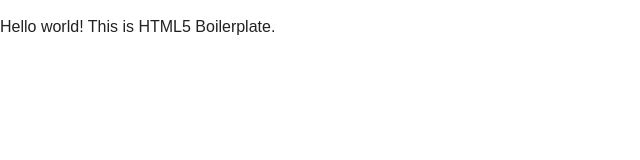
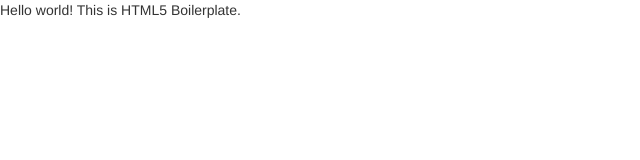
Before and after one commit to moradsimplon/Archiduchesse, a plain HTML site: page index.html in a window 1280 px wide. Shown: the whole page, without its empty margins (0-640 px from the left). Drawn offline with nearby package versions, Linux system fonts and the light colour scheme.

Commit message:
change name main.css in style.css

```diff
--- a/index.html
+++ b/index.html
@@ -9,9 +9,8 @@
 
         <link rel="apple-touch-icon" href="apple-touch-icon.png">
         <!-- Place favicon.ico in the root directory -->
-
-        <link rel="stylesheet" href="css/normalize.css">
-        <link rel="stylesheet" href="css/main.css">
+        <link rel="stylesheet" href="css/bootstrap.min.css">
+        <link rel="stylesheet" href="css/style.css">
         <script src="js/vendor/modernizr-2.8.3.min.js"></script>
     </head>
     <body>
```
Also changed, not shown: css/style.css (renamed from css/main.css).
